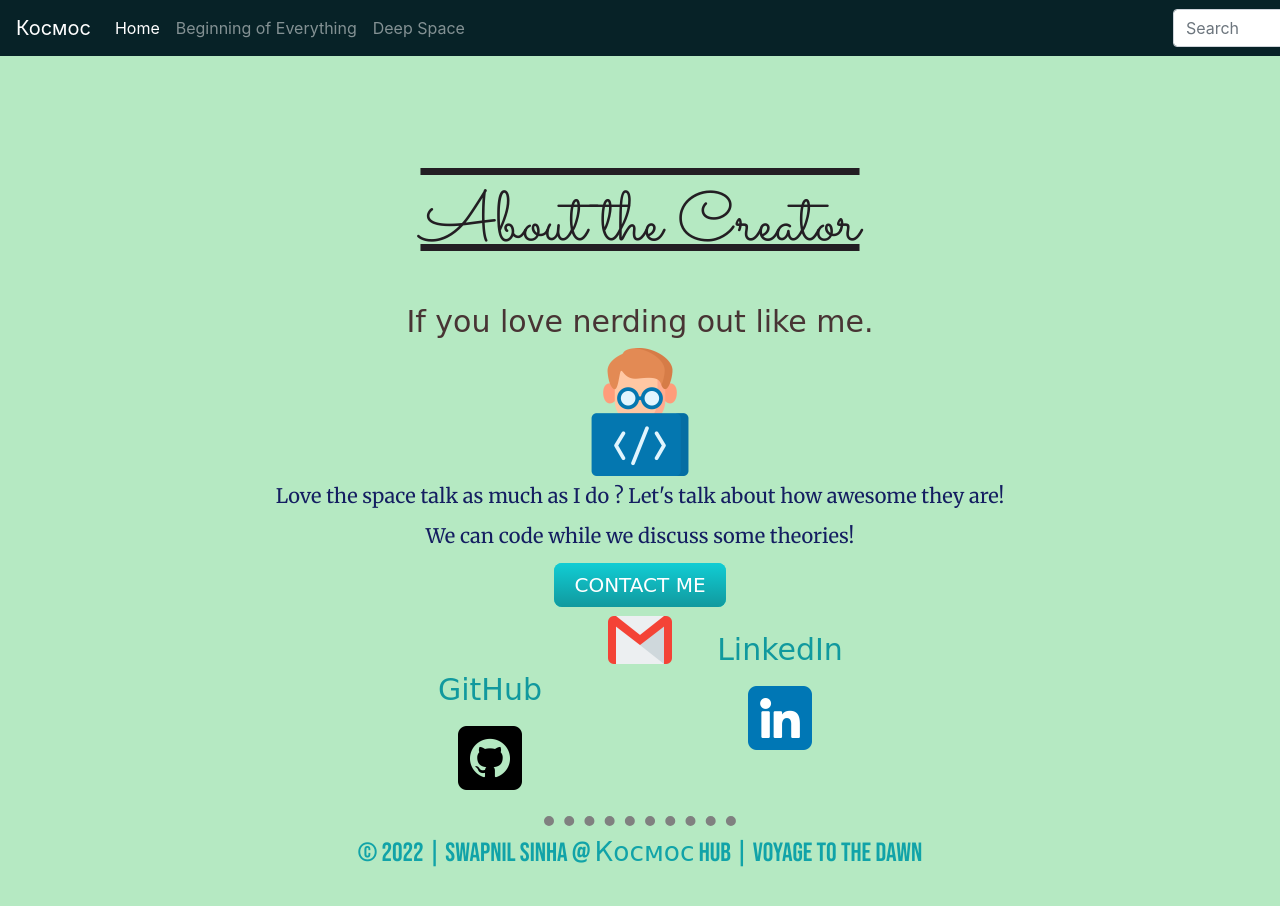
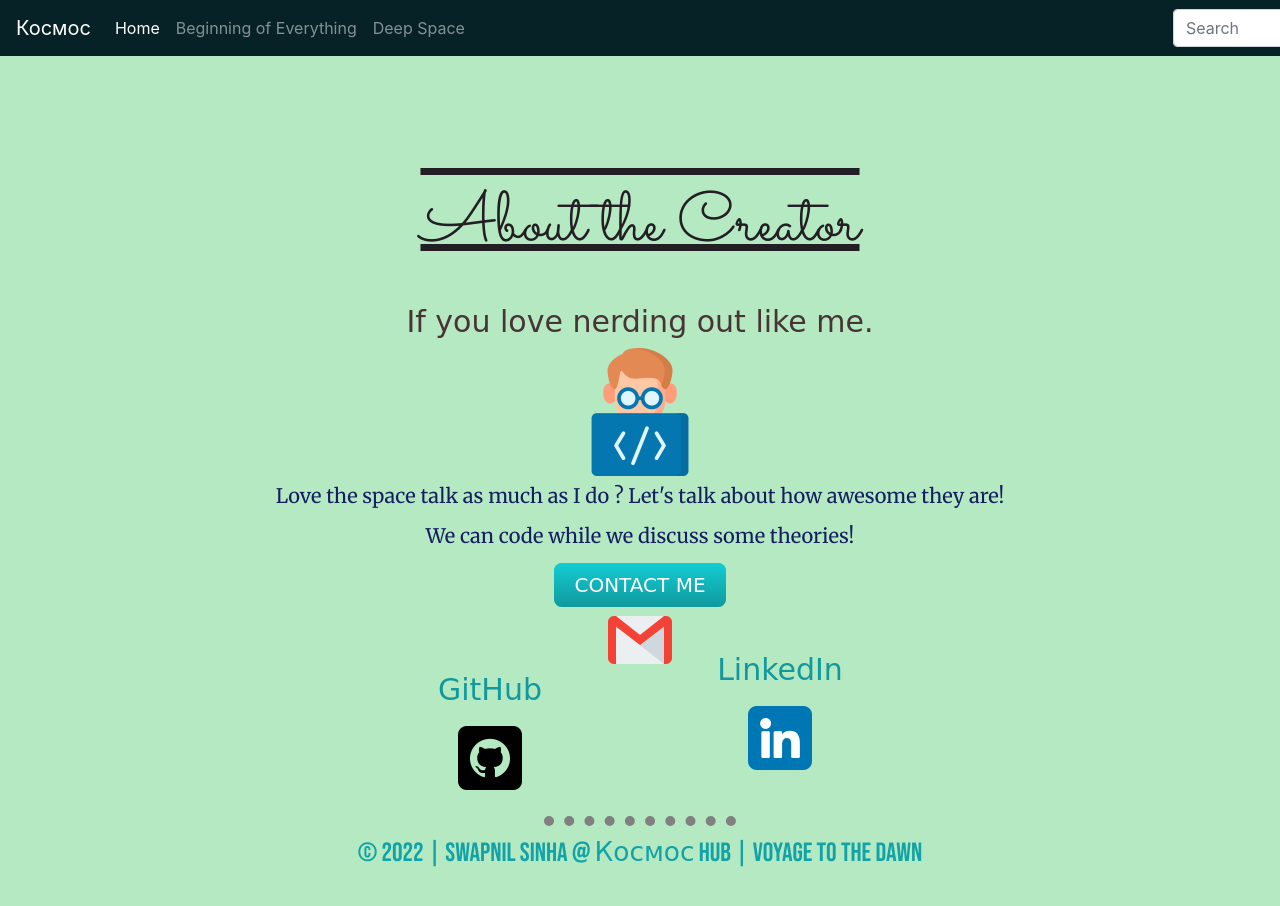
Before and after one commit to Swap-Nova/Cosmologist_Doodle, a plain HTML site: page contact.html in a window 1280 px wide. Shown: the top 906 px of the page. Drawn offline with nearby package versions, Linux system fonts and the light colour scheme; a web font is replaced by a local one.

Commit message:
Update contact.css

```diff
--- a/CSS/contact.css
+++ b/CSS/contact.css
@@ -88,7 +88,7 @@ hr{
     max-width: 5%;
     position: relative;
     left:140px;
-    bottom:210px;
+    bottom:190px;
     margin: 10px 20px;
     text-decoration: none;
 }
```
